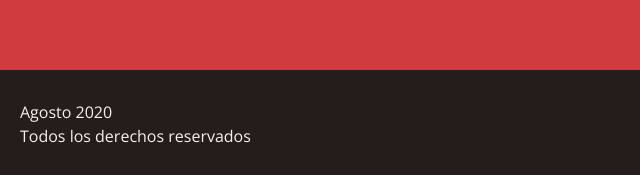
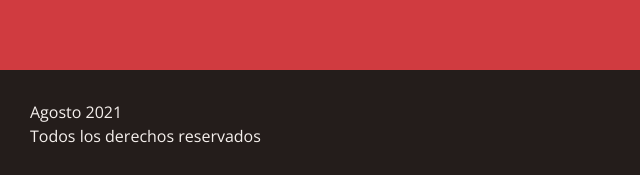
Before and after one commit to reinaldo017/cafeoslo, a plain HTML site: page index.html in a window 1280 px wide. Shown: the part 5265-5440 px from the top of the page, 0-640 px from the left. Drawn offline with nearby package versions, Linux system fonts and the light colour scheme.

Commit message:
Commit de prueba

```diff
--- a/estilos.css
+++ b/estilos.css
@@ -156,7 +156,7 @@ header{
 footer{
     background-color: #241d1b;
     color: #f5f0ed;
-    padding: 30px 20px;
+    padding: 30px;
 }
 
 footer p{
--- a/index.html
+++ b/index.html
@@ -167,7 +167,7 @@
 
        <!--Footer-->
        <footer>
-           <p>Agosto 2020</p>
+           <p>Agosto 2021</p>
            <p>Todos los derechos reservados</p>
        </footer>
     </body>
```
